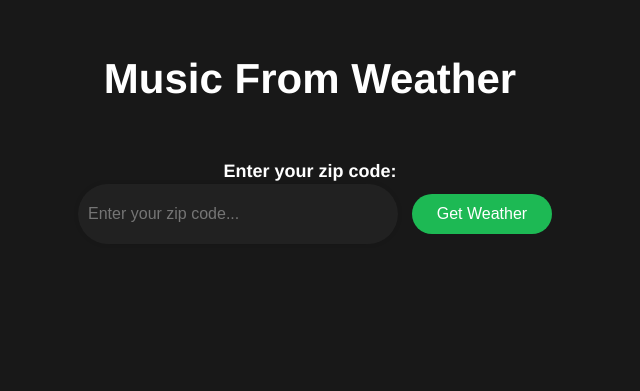
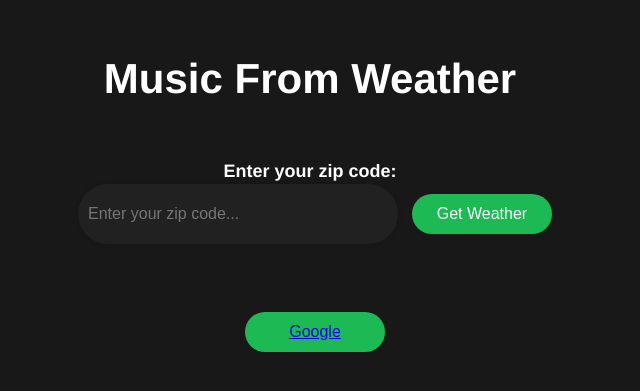
Before and after one commit to dwhite24/CS411, a Django app: page / in a window 1280 px wide. Shown: the top 391 px of the page, without its empty margins (330-970 px from the left). Run offline with Django 4.2, Linux system fonts and the light colour scheme; parts of the project's set-up code (start-up, migrations or seed data) failed here and were passed over; some libraries are stand-ins or nearby versions.

Commit message:
added oauth

```diff
--- a/Protoype/song_by_weather/templates/protype.html
+++ b/Protoype/song_by_weather/templates/protype.html
@@ -36,6 +36,23 @@
             width: 300px;
             height: 40px;
             outline: none;
+        }
+        button {
+            padding: 10px 20px;
+            background-color: #1DB954;
+            color: #fff;
+            border-radius: 50px;
+            border: none;
+            cursor: pointer;
+            font-size: 16px;
+            height: 40px;
+            width: 140px;
+            margin-left: 10px;
+            outline: none;
+        }
+
+        button:hover{
+            background-color: #1ed760;
         }
 
         input[type="submit"] {
@@ -138,6 +155,9 @@
 </head>
 <body>
     <div class="content-wrapper">
+
+
+
         <h1>Music From Weather</h1>
         <form action="/protype" method="post">
             {% csrf_token %}
@@ -159,6 +179,21 @@
             <iframe src="{{ embed_link }}" frameborder="0" allowtransparency="true" allow="encrypted-media"></iframe>
         </div>
         {% endif %}
+
+        <h1>
+        {% load socialaccount %}
+
+        {% if user.is_authenticated %}
+  <label>You are logged in as {{ user.username }}</label>
+{% else %}
+        <button class="btn btn-outline-info">
+            <a href="{% provider_login_url 'google'%}?next=/">
+                Google
+            </a>
+        </button>
+{% endif %}
+
+        </h1>
     </div>
 </body>
 </html>
```
Also changed, not shown: Protoype/db.sqlite3.
